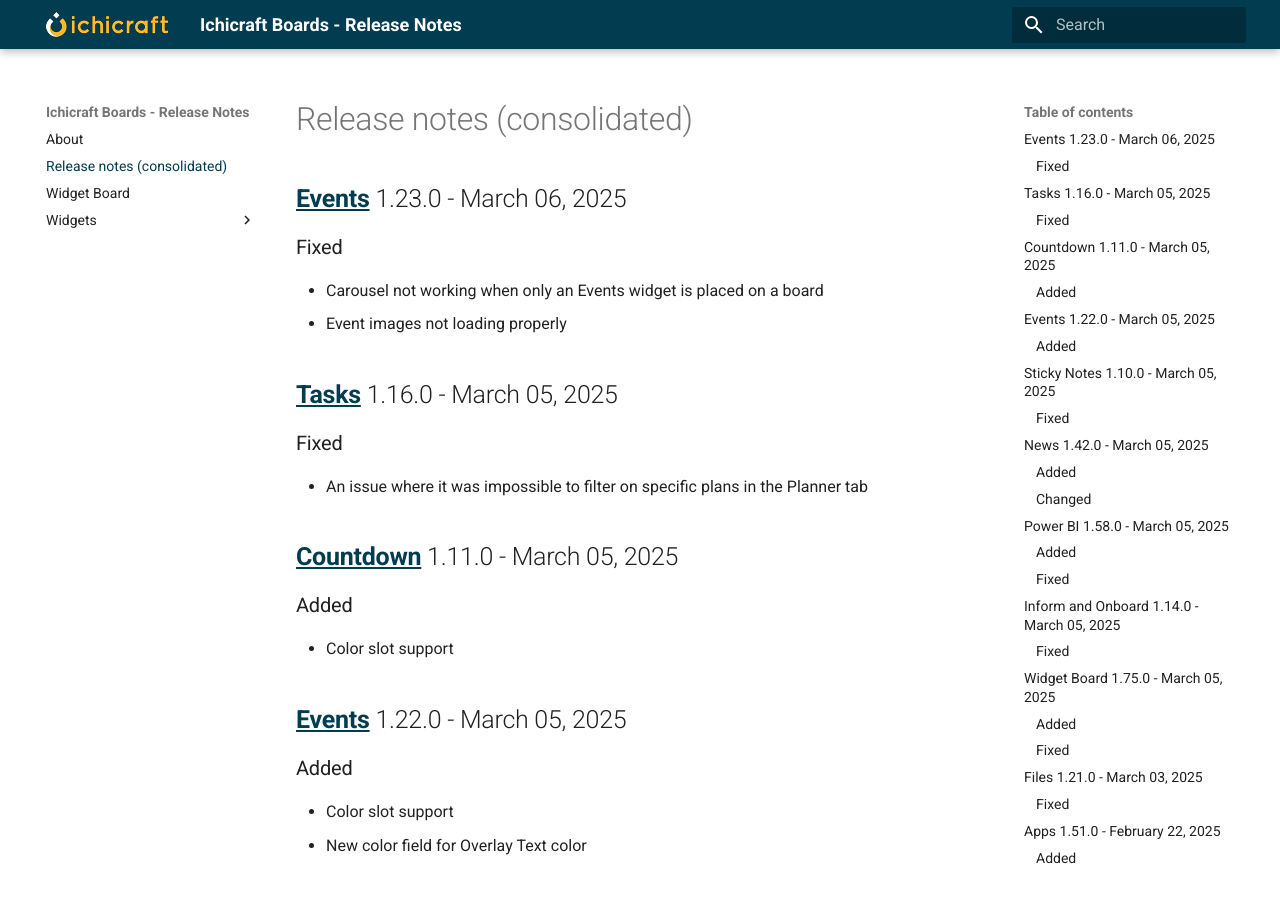
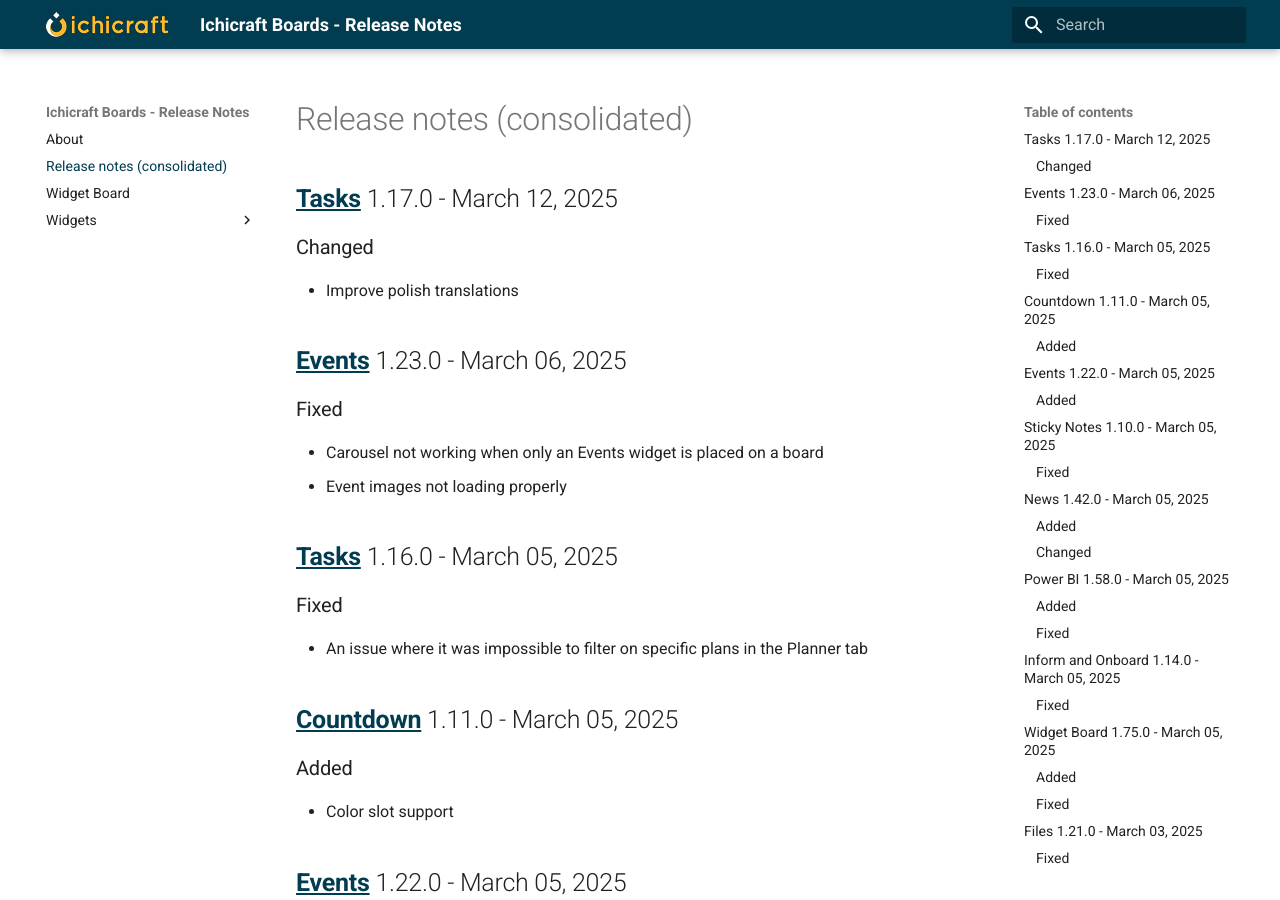
Before and after one commit to ichicraft/widgets-docs, an MkDocs documentation site: the page built from docs/Release-notes-(consolidated).md, in a window 1280 px wide and 900 px high. Built offline with MkDocs 1.6.1 and Material for MkDocs 9.7.7, drawn with Linux system fonts in a browser that asks for light colours.

Commit message:
Release notes updated by BuildService

```diff
--- a/docs/Release-notes-(consolidated).md
+++ b/docs/Release-notes-(consolidated).md
@@ -1,3 +1,8 @@
+## [Tasks](./Widgets/Tasks.md) 1.17.0 - March 12, 2025
+
+### Changed
+- Improve polish translations
+
 ## [Events](./Widgets/Events.md) 1.23.0 - March 06, 2025
 
 ### Fixed
--- a/docs/Widgets/Tasks.md
+++ b/docs/Widgets/Tasks.md
@@ -1,3 +1,8 @@
+## 1.17.0 - March 12, 2025
+
+### Changed
+- Improve polish translations
+
 ## 1.16.0 - March 05, 2025
 
 ### Fixed
```
